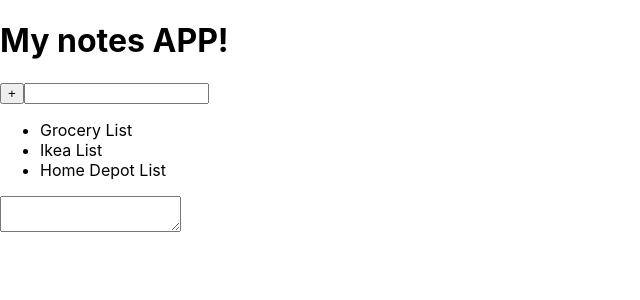
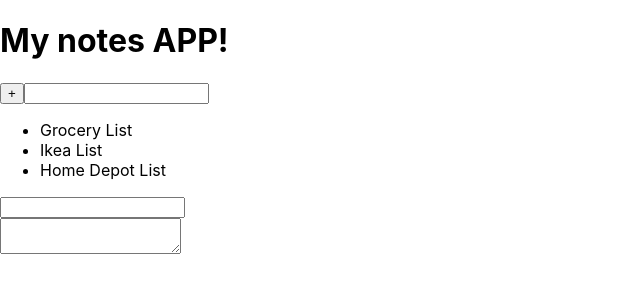
Before and after one commit to aylorbrown/apple-notes-react, a React (Create React App) app: page / in a window 1280 px wide. Shown: the top 300 px of the page, without its empty margins (0-640 px from the left). Built offline with nearby package versions, Linux system fonts and the light colour scheme.

Commit message:
passes note to note editor

```diff
--- a/src/NotesApp.js
+++ b/src/NotesApp.js
@@ -44,6 +44,7 @@
                 handleClick={this._selectNote}
                 />
                 <NotesEditor
+                note={this._getNoteById()}
                 handleChange={this._setEditorText}
                 text={this.state.editorText}
                 />
@@ -80,7 +81,14 @@
         });
     }
 
-    // helper function for filtering
+    _getNoteById = () => {
+        const theNote = this.state.notes.find(note => note.id === this.state.currentNoteId)  || {};
+        return theNote;
+        // or
+        // return this.state.notes.find(note => note.id === this.state.currentNoteId)
+    }
+
+    // helper function for filtering, search as you type
     _getFilteredNotes = () => {
         // pass a function that knows how to look at one item at a time (filter)
         // it handles off control to the helpe function
@@ -99,6 +107,5 @@
 }
 
 
-// click to make a note show up in the text area
 // as you type in text HTMLTextAreaElement, update the note akak turn into a controlled component
 // so you can see the changes
--- a/src/NotesEditor.js
+++ b/src/NotesEditor.js
@@ -1,16 +1,21 @@
 import React from 'react';
 
 export default function NoteEditor({
+    note,
     text,
     handleChange
 }) {
 
     return(
-        <textarea
-        onChange={(event) => {
-            handleChange(event.target.value)
-        }}
-        value={text}
-        />
+        <div>
+            <input value={note.title}/>
+            <br />
+            <textarea
+            onChange={(event) => {
+                handleChange(event.target.value)
+            }}
+            value={note.copy}
+            />
+        </div>
     );
 }
```
